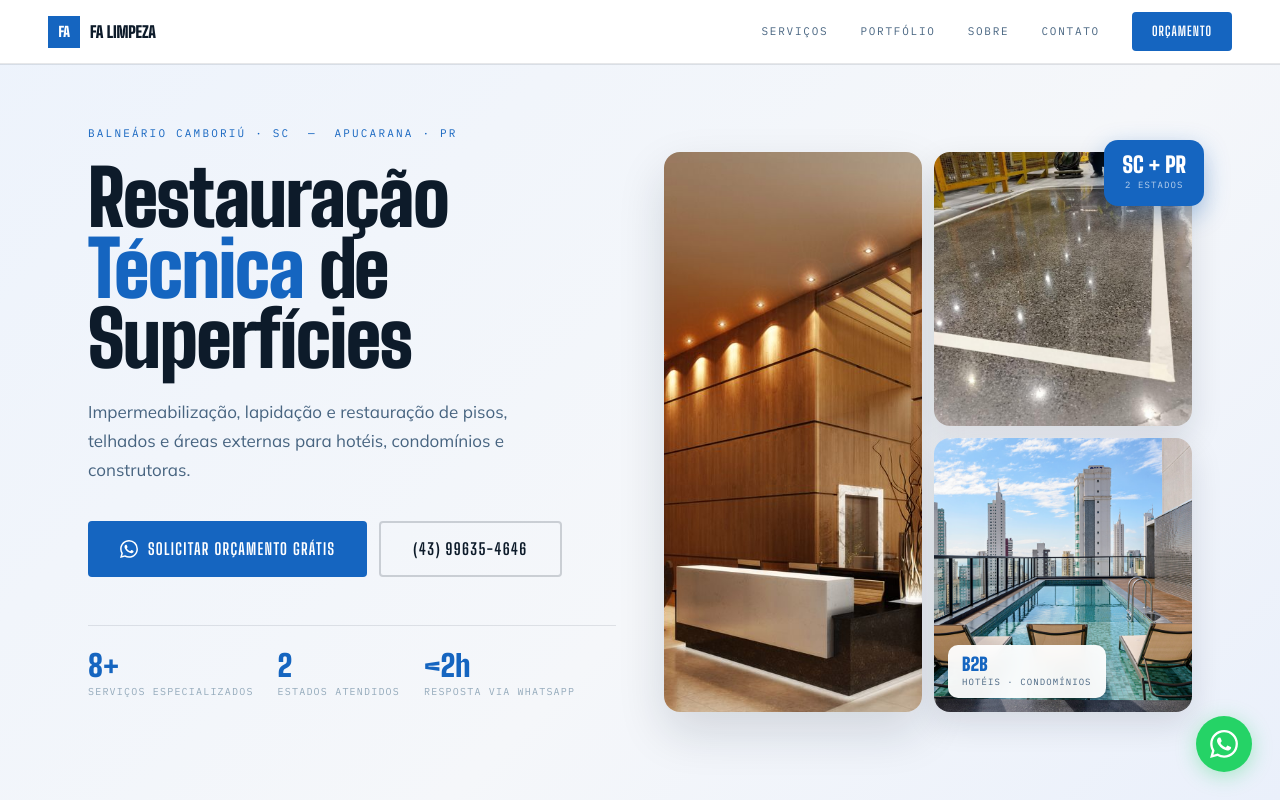
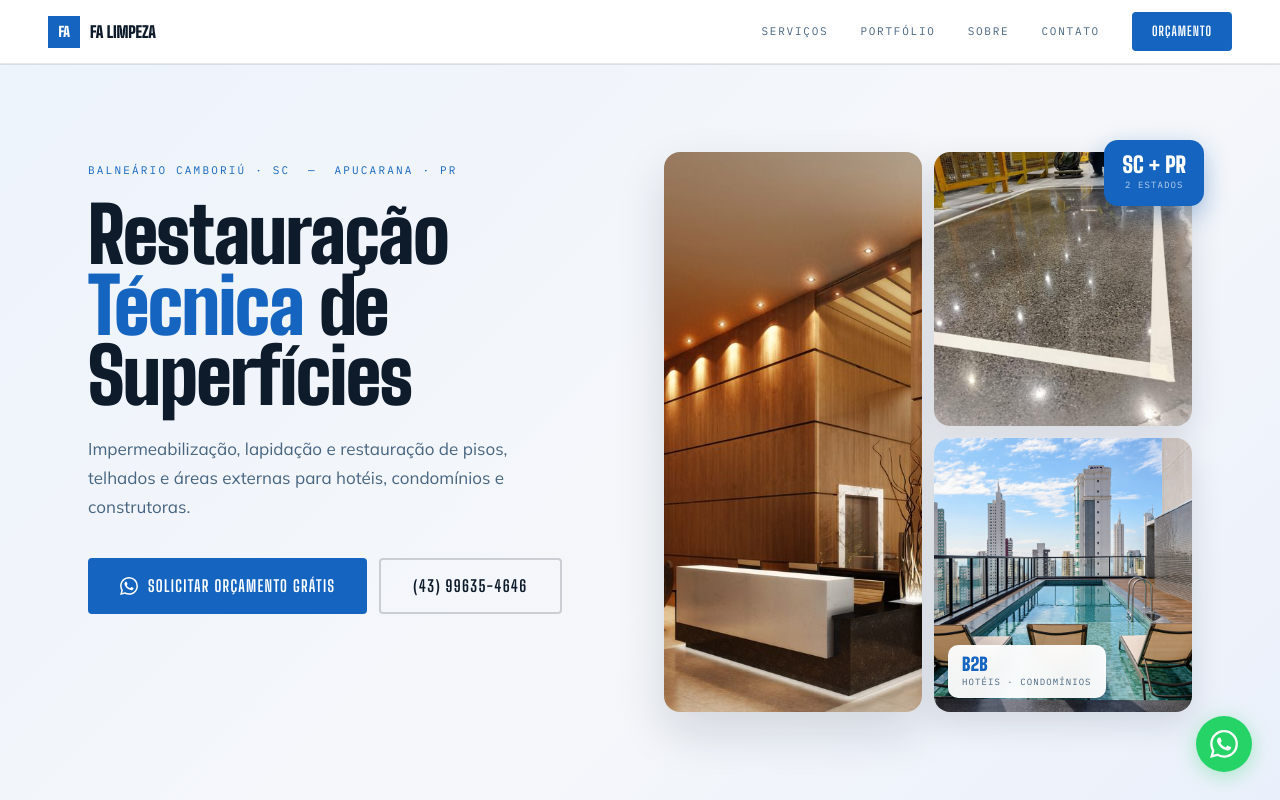
Before and after one commit to 783Correia/fa-limpeza-site, a Next.js app: page / in a window 1280 px wide. Shown: the top 800 px of the page. Built offline with nearby package versions, Linux system fonts and the light colour scheme.

Commit message:
fix: remover trust badges do hero (8+, 2 estados, <2h)

```diff
--- a/app/page.tsx
+++ b/app/page.tsx
@@ -95,47 +95,6 @@ export default function Home() {
               </a>
             </div>
 
-            {/* Trust badges */}
-            <div
-              style={{
-                display: "flex",
-                gap: 24,
-                paddingTop: 24,
-                borderTop: "1px solid var(--border)",
-              }}
-            >
-              {[
-                { n: "8+", label: "Serviços especializados" },
-                { n: "2", label: "Estados atendidos" },
-                { n: "<2h", label: "Resposta via WhatsApp" },
-              ].map((s) => (
-                <div key={s.label}>
-                  <div
-                    style={{
-                      fontFamily: "var(--font-display)",
-                      fontWeight: 900,
-                      fontSize: 30,
-                      lineHeight: 1,
-                      color: "var(--blue)",
-                      marginBottom: 4,
-                    }}
-                  >
-                    {s.n}
-                  </div>
-                  <div
-                    style={{
-                      fontFamily: "var(--font-mono)",
-                      fontSize: 10,
-                      letterSpacing: ".12em",
-                      textTransform: "uppercase",
-                      color: "var(--mute)",
-                    }}
-                  >
-                    {s.label}
-                  </div>
-                </div>
-              ))}
-            </div>
           </div>
 
           {/* Right — photo collage */}
```
